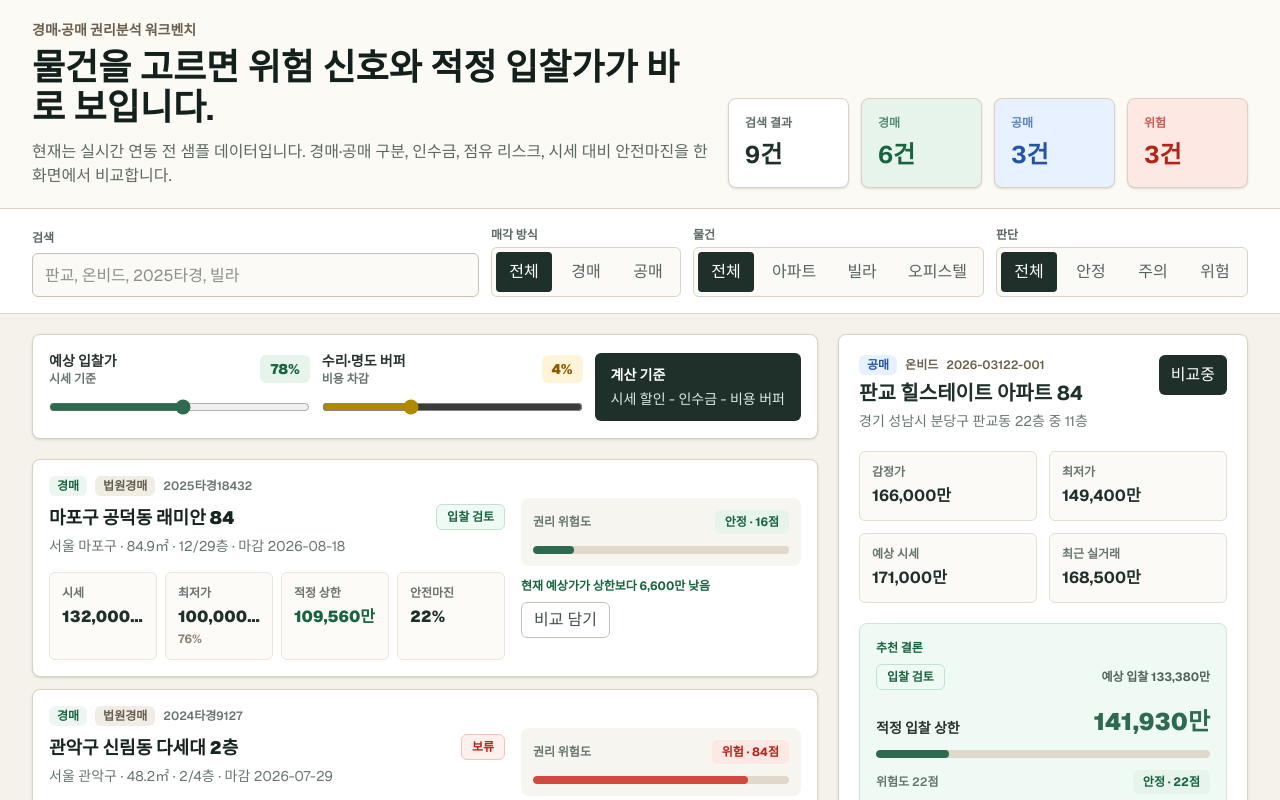
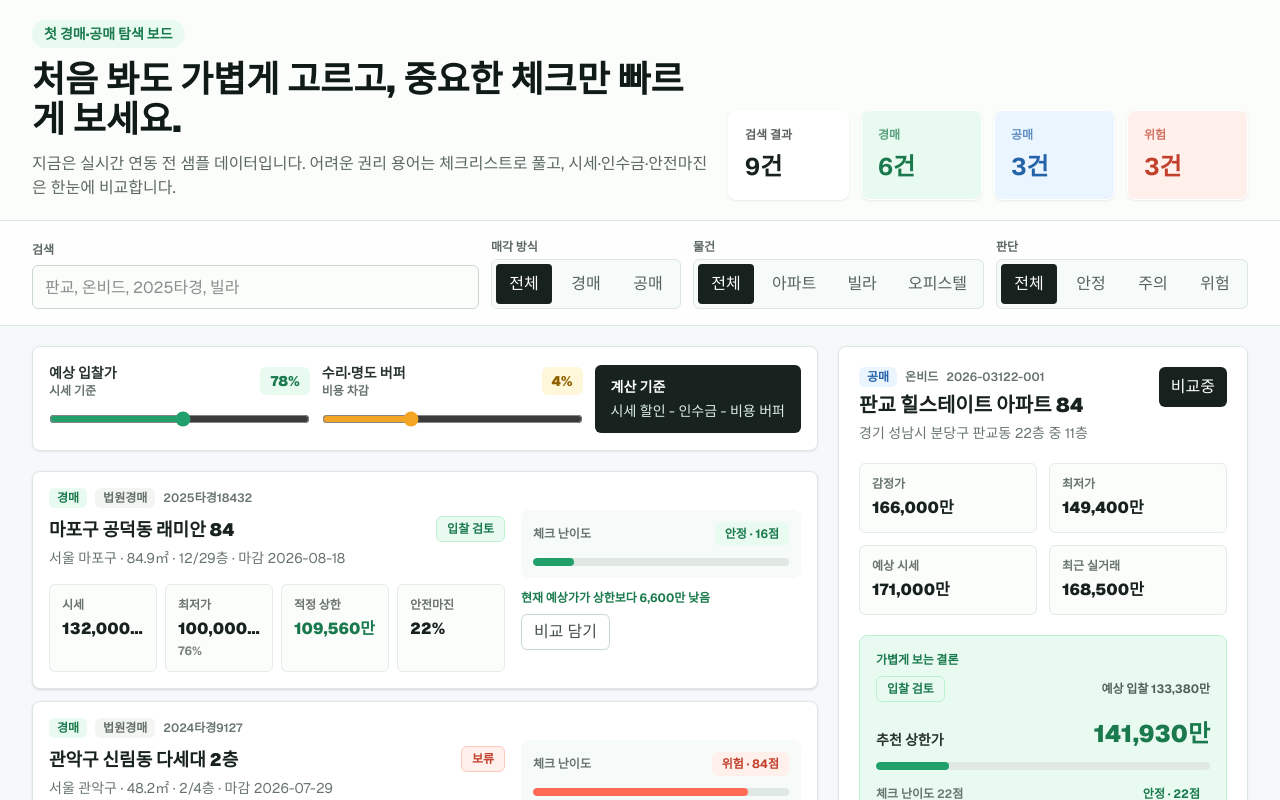
Before and after one commit to jinSsol/auction-risk-analyzer, a Next.js app: page / in a window 1280 px wide. Shown: the top 800 px of the page. Built offline with nearby package versions, Linux system fonts and the light colour scheme.

Commit message:
Refresh UI for approachable auction browsing

```diff
--- a/app/page.tsx
+++ b/app/page.tsx
@@ -425,20 +425,20 @@ export default function Home() {
   }
 
   return (
-    <main className="min-h-screen bg-[#f5f2ea] text-[#1b2420]">
-      <section className="border-b border-[#d9d2c5] bg-[#fcfaf5]">
+    <main className="min-h-screen bg-[#f6f8fb] text-[#17211d]">
+      <section className="border-b border-[#dde7e2] bg-[#fbfdfb]">
         <div className="mx-auto max-w-7xl px-5 py-5 lg:px-8">
           <div className="flex flex-col gap-5 xl:flex-row xl:items-end xl:justify-between">
             <div className="max-w-3xl">
-              <p className="text-sm font-bold text-[#6b5f4f]">
-                경매·공매 권리분석 워크벤치
+              <p className="inline-flex rounded-full bg-[#e9fbf0] px-3 py-1 text-sm font-black text-[#1b7a4d]">
+                첫 경매·공매 탐색 보드
               </p>
-              <h1 className="mt-2 text-3xl font-semibold tracking-normal text-[#13201b] md:text-4xl">
-                물건을 고르면 위험 신호와 적정 입찰가가 바로 보입니다.
+              <h1 className="mt-3 text-3xl font-black tracking-normal text-[#101b17] md:text-4xl">
+                처음 봐도 가볍게 고르고, 중요한 체크만 빠르게 보세요.
               </h1>
               <p className="mt-3 text-sm leading-6 text-[#5c6963] md:text-base">
-                현재는 실시간 연동 전 샘플 데이터입니다. 경매·공매 구분, 인수금,
-                점유 리스크, 시세 대비 안전마진을 한 화면에서 비교합니다.
+                지금은 실시간 연동 전 샘플 데이터입니다. 어려운 권리 용어는
+                체크리스트로 풀고, 시세·인수금·안전마진은 한눈에 비교합니다.
               </p>
             </div>
             <div className="grid grid-cols-2 gap-3 sm:grid-cols-4 xl:min-w-[520px]">
@@ -451,7 +451,7 @@ export default function Home() {
         </div>
       </section>
 
-      <section className="border-b border-[#ddd5c8] bg-white">
+      <section className="border-b border-[#dde7e2] bg-white/90">
         <div className="mx-auto grid max-w-7xl gap-3 px-5 py-4 lg:grid-cols-[minmax(240px,1fr)_auto_auto_auto] lg:items-end lg:px-8">
           <div>
             <label className="text-xs font-bold text-[#5c6963]">
@@ -461,7 +461,7 @@ export default function Home() {
               value={query}
               onChange={(event) => setQuery(event.target.value)}
               placeholder="판교, 온비드, 2025타경, 빌라"
-              className="mt-1 h-11 w-full rounded-md border border-[#c9c1b4] bg-[#fbfaf7] px-3 text-sm outline-none transition focus:border-[#2d6a4f] focus:ring-2 focus:ring-[#95d5b2]"
+              className="mt-1 h-11 w-full rounded-md border border-[#cad8d1] bg-[#fbfdfb] px-3 text-sm outline-none transition focus:border-[#22a06b] focus:ring-2 focus:ring-[#a7f3c5]"
             />
           </div>
           <InlineFilter
@@ -487,7 +487,7 @@ export default function Home() {
 
       <section className="mx-auto grid max-w-7xl gap-5 px-5 py-5 xl:grid-cols-[minmax(0,1fr)_410px] lg:px-8">
         <div className="space-y-5">
-          <div className="grid gap-3 rounded-lg border border-[#d9d2c5] bg-white p-4 shadow-sm md:grid-cols-[1fr_1fr_auto] md:items-center">
+          <div className="grid gap-3 rounded-lg border border-[#dde7e2] bg-white p-4 shadow-sm shadow-[#1a2d2410] md:grid-cols-[1fr_1fr_auto] md:items-center">
             <RangeControl
               label="예상 입찰가"
               value={bidRatio}
@@ -506,9 +506,9 @@ export default function Home() {
               onChange={setBufferRatio}
               tone="amber"
             />
-            <div className="rounded-md bg-[#1f2f2a] px-4 py-3 text-sm text-white">
+            <div className="rounded-md bg-[#18231f] px-4 py-3 text-sm text-white">
               <p className="font-bold">계산 기준</p>
-              <p className="mt-1 text-[#dfe8e2]">
+              <p className="mt-1 text-[#d9eee5]">
                 시세 할인 - 인수금 - 비용 버퍼
               </p>
             </div>
@@ -526,7 +526,7 @@ export default function Home() {
               />
             ))}
             {filtered.length === 0 ? (
-              <div className="rounded-lg border border-[#d9d2c5] bg-white p-8 text-center text-sm font-semibold text-[#68756f]">
+              <div className="rounded-lg border border-[#dde7e2] bg-white p-8 text-center text-sm font-semibold text-[#68756f]">
                 조건에 맞는 샘플 물건이 없습니다.
               </div>
             ) : null}
@@ -555,14 +555,14 @@ function Metric({
   tone?: "neutral" | "green" | "blue" | "amber" | "red";
 }) {
   const tones = {
-    neutral: "bg-white text-[#1f2f2a]",
-    green: "bg-[#e6f4ec] text-[#17643f]",
-    blue: "bg-[#e8f1ff] text-[#2256a3]",
-    amber: "bg-[#fff4d8] text-[#8a5a00]",
-    red: "bg-[#fde8e3] text-[#b42318]",
+    neutral: "bg-white text-[#17211d]",
+    green: "bg-[#e9fbf0] text-[#1b7a4d]",
+    blue: "bg-[#eaf5ff] text-[#2563a8]",
+    amber: "bg-[#fff7da] text-[#916100]",
+    red: "bg-[#fff0ec] text-[#c2412d]",
   };
   return (
-    <div className={`rounded-lg border border-[#d8d1c4] p-4 shadow-sm ${tones[tone]}`}>
+    <div className={`rounded-lg border border-white p-4 shadow-sm shadow-[#1a2d2410] ${tones[tone]}`}>
       <p className="text-xs font-semibold text-current opacity-70">{label}</p>
       <p className="mt-2 text-2xl font-bold">{value}</p>
     </div>
@@ -583,14 +583,14 @@ function InlineFilter({
   return (
     <div>
       <p className="text-xs font-bold text-[#5c6963]">{title}</p>
-      <div className="mt-1 flex min-h-11 flex-wrap gap-1.5 rounded-md border border-[#d9d2c5] bg-[#fbfaf7] p-1">
+      <div className="mt-1 flex min-h-11 flex-wrap gap-1.5 rounded-md border border-[#dde7e2] bg-[#f6faf8] p-1">
         {options.map((option) => (
           <button
             key={option}
             onClick={() => onChange(option)}
             className={`min-w-14 rounded px-3 py-2 text-sm font-bold transition ${
               value === option
-                ? "bg-[#1f2f2a] text-white"
+                ? "bg-[#17211d] text-white"
                 : "text-[#55635d] hover:bg-white"
             }`}
           >
@@ -629,8 +629,8 @@ function RangeControl({
         <span
           className={`rounded-md px-2.5 py-1 text-sm font-black ${
             tone === "green"
-              ? "bg-[#e6f4ec] text-[#17643f]"
-              : "bg-[#fff4d8] text-[#8a5a00]"
+              ? "bg-[#e9fbf0] text-[#1b7a4d]"
+              : "bg-[#fff7da] text-[#916100]"
           }`}
         >
           {value}%
@@ -643,7 +643,7 @@ function RangeControl({
         value={value}
         onChange={(event) => onChange(Number(event.target.value))}
         className={`mt-3 w-full ${
-          tone === "green" ? "accent-[#2d6a4f]" : "accent-[#b08900]"
+          tone === "green" ? "accent-[#22a06b]" : "accent-[#f5a524]"
         }`}
       />
     </div>
@@ -653,8 +653,8 @@ function RangeControl({
 function ChannelBadge({ channel }: { channel: SaleChannel }) {
   const style =
     channel === "경매"
-      ? "bg-[#edf6f1] text-[#17643f]"
-      : "bg-[#e8f1ff] text-[#2256a3]";
+      ? "bg-[#e9fbf0] text-[#1b7a4d]"
+      : "bg-[#eaf5ff] text-[#2563a8]";
   return (
     <span className={`inline-flex w-fit rounded-md px-2 py-0.5 text-xs font-bold ${style}`}>
       {channel}
@@ -681,15 +681,15 @@ function ListingCard({
     <article
       className={`rounded-lg border bg-white p-4 shadow-sm transition ${
         active
-          ? "border-[#2d6a4f] ring-2 ring-[#b7e4c7]"
-          : "border-[#d9d2c5] hover:border-[#b6ad9f]"
+          ? "border-[#22a06b] ring-2 ring-[#a7f3c5]"
+          : "border-[#dde7e2] hover:border-[#9edcc0]"
       }`}
     >
       <div className="grid gap-4 lg:grid-cols-[minmax(0,1fr)_280px] lg:items-center">
         <button onClick={onOpen} className="min-w-0 text-left">
           <div className="flex flex-wrap items-center gap-2">
             <ChannelBadge channel={item.channel} />
-            <span className="rounded-md bg-[#f0ede5] px-2 py-0.5 text-xs font-bold text-[#655d50]">
+            <span className="rounded-md bg-[#f3f5f2] px-2 py-0.5 text-xs font-bold text-[#65706b]">
               {item.agency}
             </span>
             <span className="text-xs font-semibold text-[#68756f]">
@@ -698,7 +698,7 @@ function ListingCard({
           </div>
           <div className="mt-2 flex flex-col gap-2 sm:flex-row sm:items-start sm:justify-between">
             <div className="min-w-0">
-              <h2 className="text-lg font-black text-[#17231f]">
+              <h2 className="text-lg font-black text-[#17211d]">
                 {item.title}
               </h2>
               <p className="mt-1 text-sm text-[#68756f]">
@@ -721,9 +721,9 @@ function ListingCard({
         </button>
 
         <div className="space-y-3">
-          <div className="rounded-lg bg-[#f7f5ef] p-3">
+          <div className="rounded-lg bg-[#f6faf8] p-3">
             <div className="flex items-center justify-between gap-3">
-              <span className="text-xs font-bold text-[#68756f]">권리 위험도</span>
+              <span className="text-xs font-bold text-[#68756f]">체크 난이도</span>
               <RiskBadge level={item.analysis.level} score={item.analysis.risk} />
             </div>
             <RiskMeter level={item.analysis.level} score={item.analysis.risk} />
@@ -731,7 +731,7 @@ function ListingCard({
           <div className="flex flex-wrap items-center justify-between gap-2">
             <span
               className={`text-xs font-bold ${
-                gapToSuggested >= 0 ? "text-[#17643f]" : "text-[#b42318]"
+                gapToSuggested >= 0 ? "text-[#1b7a4d]" : "text-[#c2412d]"
               }`}
             >
               현재 예상가가 상한보다 {uk(Math.abs(gapToSuggested))}
@@ -741,8 +741,8 @@ function ListingCard({
               onClick={onToggle}
               className={`h-9 rounded-md px-3 text-sm font-black transition ${
                 selected
-                  ? "bg-[#1f2f2a] text-white"
-                  : "border border-[#c8c0b2] bg-white text-[#44504b] hover:bg-[#f4f1ea]"
+                  ? "bg-[#17211d] text-white"
+                  : "border border-[#cad8d1] bg-white text-[#44504b] hover:bg-[#f6faf8]"
               }`}
             >
               {selected ? "비교중" : "비교 담기"}
@@ -768,29 +768,29 @@ function PriceStat({
   danger?: boolean;
 }) {
   return (
-    <div className="min-w-0 rounded-md border border-[#ebe5da] bg-[#fcfbf8] p-3">
+    <div className="min-w-0 rounded-md border border-[#e3ece7] bg-[#fbfdfb] p-3">
       <p className="text-xs font-bold text-[#6b746f]">{label}</p>
       <p
         className={`mt-1 truncate text-base font-black ${
           danger
-            ? "text-[#b42318]"
+            ? "text-[#c2412d]"
             : strong
-              ? "text-[#17643f]"
-              : "text-[#1f2f2a]"
+              ? "text-[#1b7a4d]"
+              : "text-[#17211d]"
         }`}
       >
         {value}
       </p>
-      {sub ? <p className="mt-0.5 text-xs font-bold text-[#8a7f70]">{sub}</p> : null}
+      {sub ? <p className="mt-0.5 text-xs font-bold text-[#77817c]">{sub}</p> : null}
     </div>
   );
 }
 
 function RiskMeter({ level, score }: { level: RiskLevel; score: number }) {
   const color =
-    level === "위험" ? "bg-[#d1493f]" : level === "주의" ? "bg-[#d89b17]" : "bg-[#2d6a4f]";
+    level === "위험" ? "bg-[#ff6b57]" : level === "주의" ? "bg-[#f5a524]" : "bg-[#22a06b]";
   return (
-    <div className="mt-3 h-2 overflow-hidden rounded-full bg-[#dfd8cb]">
+    <div className="mt-3 h-2 overflow-hidden rounded-full bg-[#dfe8e3]">
       <div className={`h-full rounded-full ${color}`} style={{ width: `${score}%` }} />
     </div>
   );
@@ -804,34 +804,34 @@ function ComparePanel({
   onClear: () => void;
 }) {
   return (
-    <section className="rounded-lg border border-[#d8d1c4] bg-white p-4 shadow-sm">
+    <section className="rounded-lg border border-[#dde7e2] bg-white p-4 shadow-sm shadow-[#1a2d2410]">
       <div className="flex flex-wrap items-center justify-between gap-3">
         <div>
-          <h2 className="text-lg font-black text-[#1f2f2a]">선택 물건 비교</h2>
+          <h2 className="text-lg font-black text-[#17211d]">비교 바구니</h2>
           <p className="text-sm text-[#68756f]">
             총투입금과 안전마진이 낮은 물건을 먼저 제외하기 좋습니다.
           </p>
         </div>
         <button
           onClick={onClear}
-          className="h-9 rounded-md border border-[#c8c0b2] px-3 text-sm font-bold text-[#44504b] transition hover:bg-[#f4f1ea]"
+          className="h-9 rounded-md border border-[#cad8d1] px-3 text-sm font-bold text-[#44504b] transition hover:bg-[#f6faf8]"
         >
           선택 비우기
         </button>
       </div>
       <div className="mt-4 grid gap-3 md:grid-cols-3">
         {selected.length === 0 ? (
-          <div className="rounded-md bg-[#f7f5ef] p-5 text-center text-sm font-bold text-[#68756f] md:col-span-3">
+          <div className="rounded-md bg-[#f6faf8] p-5 text-center text-sm font-bold text-[#68756f] md:col-span-3">
             비교할 물건을 선택하세요.
           </div>
         ) : (
           selected.map((item) => (
-            <div key={item.id} className="rounded-md border border-[#e5ded2] bg-[#fcfbf8] p-4">
+            <div key={item.id} className="rounded-md border border-[#e3ece7] bg-[#fbfdfb] p-4">
               <div className="flex items-center justify-between gap-2">
                 <ChannelBadge channel={item.channel} />
                 <Verdict value={item.analysis.verdict} />
               </div>
-              <h3 className="mt-3 text-sm font-black text-[#1f2f2a]">{item.title}</h3>
+              <h3 className="mt-3 text-sm font-black text-[#17211d]">{item.title}</h3>
               <div className="mt-3 grid grid-cols-2 gap-2 text-sm">
                 <MiniStat label="예상 입찰" value={uk(item.analysis.plannedBid)} />
                 <MiniStat label="총투입" value={uk(item.analysis.allIn)} />
@@ -862,51 +862,18 @@ function MiniStat({
   return (
     <div>
       <p className="text-xs font-bold text-[#68756f]">{label}</p>
-      <p className={`mt-0.5 font-black ${danger ? "text-[#b42318]" : "text-[#1f2f2a]"}`}>
+      <p className={`mt-0.5 font-black ${danger ? "text-[#c2412d]" : "text-[#17211d]"}`}>
         {value}
       </p>
     </div>
   );
 }
 
-function FilterGroup({
-  title,
-  options,
-  value,
-  onChange,
-}: {
-  title: string;
-  options: string[];
-  value: string;
-  onChange: (value: string) => void;
-}) {
-  return (
-    <div className="rounded-lg border border-[#d8d1c4] bg-white p-4 shadow-sm">
-      <p className="text-sm font-semibold text-[#29332f]">{title}</p>
-      <div className="mt-3 grid grid-cols-2 gap-2">
-        {options.map((option) => (
-          <button
-            key={option}
-            onClick={() => onChange(option)}
-            className={`h-10 rounded-md border px-3 text-sm font-semibold transition ${
-              value === option
-                ? "border-[#2d6a4f] bg-[#2d6a4f] text-white"
-                : "border-[#c8c0b2] bg-[#fbfaf7] text-[#44504b] hover:bg-[#f4f1ea]"
-            }`}
-          >
-            {option}
-          </button>
-        ))}
-      </div>
-    </div>
-  );
-}
-
 function RiskBadge({ level, score }: { level: RiskLevel; score: number }) {
   const styles = {
-    안정: "bg-[#e6f4ec] text-[#17643f]",
-    주의: "bg-[#fff4d8] text-[#8a5a00]",
-    위험: "bg-[#fde8e3] text-[#b42318]",
+    안정: "bg-[#e9fbf0] text-[#1b7a4d]",
+    주의: "bg-[#fff7da] text-[#916100]",
+    위험: "bg-[#fff0ec] text-[#c2412d]",
   };
   return (
     <span className={`inline-flex w-fit items-center rounded-md px-2.5 py-1 text-xs font-bold ${styles[level]}`}>
@@ -918,10 +885,10 @@ function RiskBadge({ level, score }: { level: RiskLevel; score: number }) {
 function Verdict({ value }: { value: string }) {
   const style =
     value === "입찰 검토"
-      ? "border-[#bfe3cf] bg-[#f0faf4] text-[#17643f]"
+      ? "border-[#bdf2d1] bg-[#e9fbf0] text-[#1b7a4d]"
       : value === "가격 조정"
-        ? "border-[#f1d48a] bg-[#fff8e5] text-[#8a5a00]"
-        : "border-[#f2c4ba] bg-[#fff0ed] text-[#b42318]";
+        ? "border-[#ffe08a] bg-[#fff7da] text-[#916100]"
+        : "border-[#ffc8bd] bg-[#fff0ec] text-[#c2412d]";
   return (
     <span className={`inline-flex w-fit rounded-md border px-2.5 py-1 text-xs font-bold ${style}`}>
       {value}
@@ -939,23 +906,23 @@ function DetailPanel({
   onToggle: (id: number) => void;
 }) {
   return (
-    <aside className="h-fit rounded-lg border border-[#d8d1c4] bg-white p-5 shadow-sm xl:sticky xl:top-5">
+    <aside className="h-fit rounded-lg border border-[#dde7e2] bg-white p-5 shadow-sm shadow-[#1a2d2410] xl:sticky xl:top-5">
       <div className="flex items-start justify-between gap-3">
         <div>
-          <p className="flex flex-wrap items-center gap-2 text-xs font-semibold text-[#6c5f4c]">
+          <p className="flex flex-wrap items-center gap-2 text-xs font-semibold text-[#66736e]">
             <ChannelBadge channel={item.channel} />
             <span>{item.agency}</span>
             <span>{item.caseNo}</span>
           </p>
-          <h2 className="mt-1 text-xl font-bold text-[#1f2f2a]">{item.title}</h2>
+          <h2 className="mt-1 text-xl font-black text-[#17211d]">{item.title}</h2>
           <p className="mt-1 text-sm text-[#68756f]">{item.address}</p>
         </div>
         <button
           onClick={() => onToggle(item.id)}
           className={`h-10 rounded-md px-3 text-sm font-bold transition ${
             selected
-              ? "bg-[#1f2f2a] text-white"
-              : "border border-[#c8c0b2] bg-[#fbfaf7] text-[#44504b] hover:bg-[#f4f1ea]"
+              ? "bg-[#17211d] text-white"
+              : "border border-[#cad8d1] bg-[#fbfdfb] text-[#44504b] hover:bg-[#f6faf8]"
           }`}
         >
           {selected ? "비교중" : "비교"}
@@ -969,8 +936,8 @@ function DetailPanel({
         <Info label="최근 실거래" value={uk(item.lastTrade)} />
       </div>
 
-      <div className="mt-5 rounded-lg border border-[#cfe6d8] bg-[#f0faf4] p-4">
-        <p className="text-xs font-black text-[#17643f]">추천 결론</p>
+      <div className="mt-5 rounded-lg border border-[#bdf2d1] bg-[#e9fbf0] p-4">
+        <p className="text-xs font-black text-[#1b7a4d]">가볍게 보는 결론</p>
         <div className="mt-2 flex items-center justify-between gap-3">
           <Verdict value={item.analysis.verdict} />
           <span className="text-xs font-bold text-[#53615b]">
@@ -978,20 +945,20 @@ function DetailPanel({
           </span>
         </div>
         <div className="mt-4 flex items-end justify-between gap-3">
-          <span className="text-sm font-bold text-[#29332f]">적정 입찰 상한</span>
-          <span className="text-2xl font-black text-[#2d6a4f]">
+          <span className="text-sm font-bold text-[#29332f]">추천 상한가</span>
+          <span className="text-2xl font-black text-[#1b7a4d]">
             {uk(item.analysis.suggested)}
           </span>
         </div>
         <RiskMeter level={item.analysis.level} score={item.analysis.risk} />
         <div className="mt-3 flex items-center justify-between text-xs font-semibold text-[#68756f]">
-          <span>위험도 {item.analysis.risk}점</span>
+          <span>체크 난이도 {item.analysis.risk}점</span>
           <RiskBadge level={item.analysis.level} score={item.analysis.risk} />
         </div>
       </div>
 
       <div className="mt-5 space-y-2">
-        <h3 className="text-sm font-black text-[#1f2f2a]">확인할 항목</h3>
+        <h3 className="text-sm font-black text-[#17211d]">입찰 전 확인</h3>
         <Check label="임차인" value={item.tenant} />
         <Check label="선순위 보증금" value={uk(item.seniorDeposit)} />
         <Check label="인수 추정액" value={uk(item.takeoverAmount)} />
@@ -999,18 +966,18 @@ function DetailPanel({
         <Check label="입찰 마감" value={item.auctionDate} />
       </div>
 
-      <div className="mt-5 rounded-lg border border-[#e5ded2] bg-[#fcfbf8] p-4">
-        <h3 className="text-sm font-black text-[#1f2f2a]">위험 신호</h3>
+      <div className="mt-5 rounded-lg border border-[#e3ece7] bg-[#fbfdfb] p-4">
+        <h3 className="text-sm font-black text-[#17211d]">조심해서 볼 포인트</h3>
         <div className="mt-3 flex flex-wrap gap-2">
           {item.analysis.flags.length === 0 ? (
-            <span className="rounded-md bg-[#e6f4ec] px-2.5 py-1 text-xs font-bold text-[#17643f]">
-              큰 위험 신호 없음
+            <span className="rounded-md bg-[#e9fbf0] px-2.5 py-1 text-xs font-bold text-[#1b7a4d]">
+              큰 체크 포인트 없음
             </span>
           ) : (
             item.analysis.flags.map((flag) => (
               <span
                 key={flag}
-                className="rounded-md bg-[#fff4d8] px-2.5 py-1 text-xs font-bold text-[#8a5a00]"
+                className="rounded-md bg-[#fff7da] px-2.5 py-1 text-xs font-bold text-[#916100]"
               >
                 {flag}
               </span>
@@ -1029,18 +996,18 @@ function DetailPanel({
 
 function Info({ label, value }: { label: string; value: string }) {
   return (
-    <div className="rounded-md border border-[#e5ded2] bg-[#fbfaf7] p-3">
+    <div className="rounded-md border border-[#e3ece7] bg-[#fbfdfb] p-3">
       <p className="text-xs font-semibold text-[#68756f]">{label}</p>
-      <p className="mt-1 font-bold text-[#1f2f2a]">{value}</p>
+      <p className="mt-1 font-black text-[#17211d]">{value}</p>
     </div>
   );
 }
 
 function Check({ label, value }: { label: string; value: string }) {
   return (
-    <div className="flex items-center justify-between gap-3 rounded-md border border-[#e5ded2] px-3 py-2 text-sm">
+    <div className="flex items-center justify-between gap-3 rounded-md border border-[#e3ece7] px-3 py-2 text-sm">
       <span className="font-semibold text-[#53615b]">{label}</span>
-      <span className="text-right font-bold text-[#1f2f2a]">{value}</span>
+      <span className="text-right font-black text-[#17211d]">{value}</span>
     </div>
   );
 }
```
